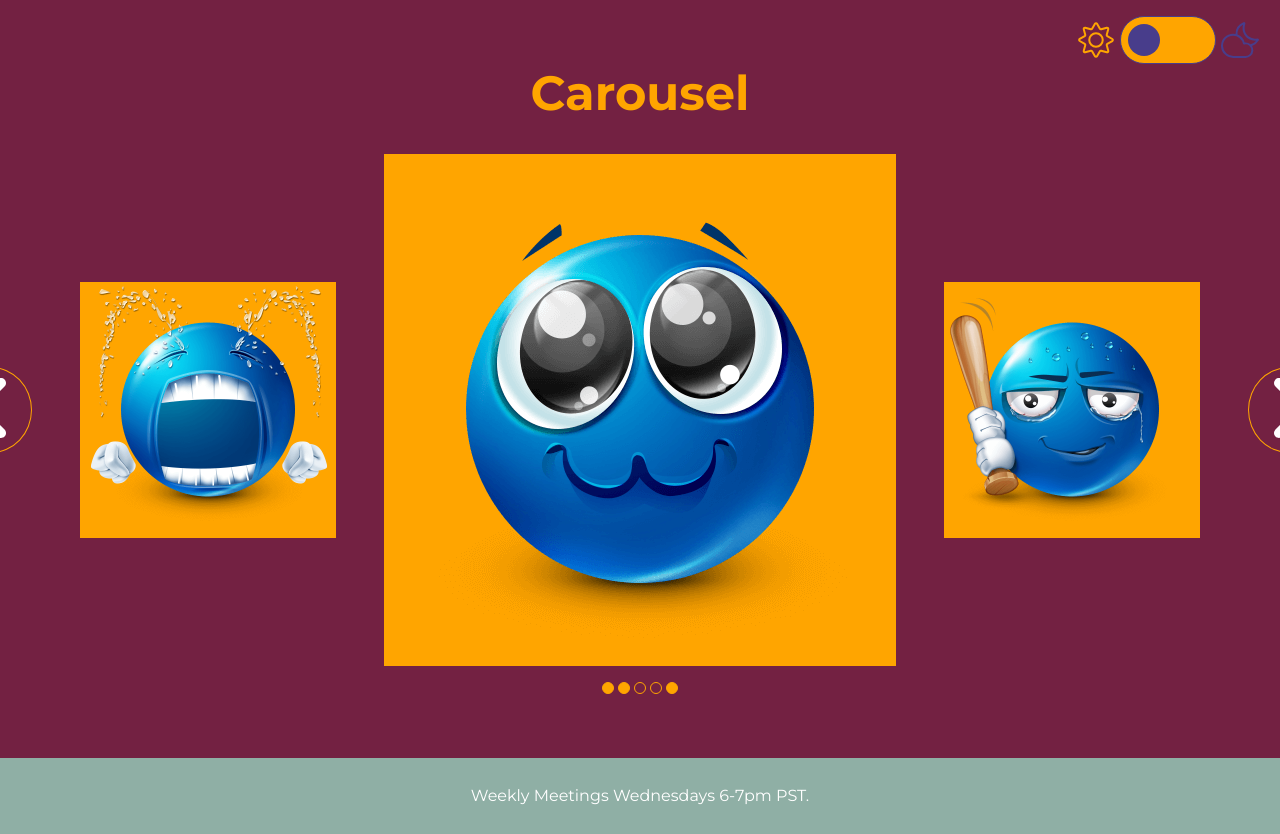
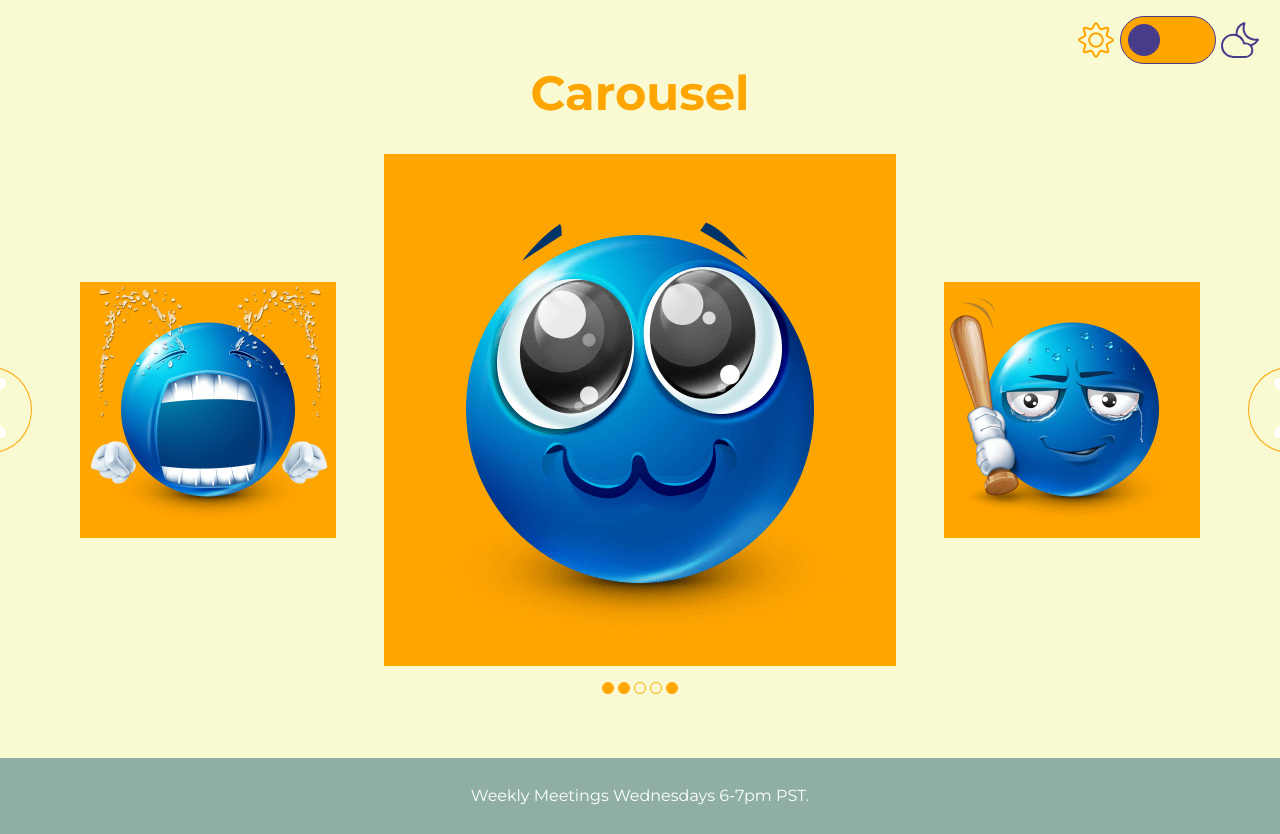
Before and after one commit to include-davis/Leads-Training-2025, a Next.js app: page /task2 in a window 1280 px wide. Shown: the top 834 px of the page. Built offline with nearby package versions, Linux system fonts and the light colour scheme.

Commit message:
added light/dark mode to background on task 2

```diff
--- a/app/(pages)/_components/Theme/ThemeToggle/ThemeToggle.jsx
+++ b/app/(pages)/_components/Theme/ThemeToggle/ThemeToggle.jsx
@@ -2,7 +2,7 @@
 import styles from "./ThemeToggle.module.scss";
 import { CiSun, CiCloudMoon } from "react-icons/ci";
 import { useContext } from "react";
-import { Theme } from "../ThemeProvider/ThemeProvider"
+import { Theme } from "../ThemeProvider/ThemeProvider";
 
 function Toggle () {
     const [isLight, updateTheme] = useContext(Theme);
--- a/app/(pages)/task2/page.jsx
+++ b/app/(pages)/task2/page.jsx
@@ -1,7 +1,9 @@
+"use client";
 import styles from './task2.module.scss';
 import Carousel from '../_components/Carousel/Carousel';
 import DarkModeToggle from '../_components/Theme/ThemeToggle/ThemeToggle'
-import ThemeProvider from '../_components/Theme/ThemeProvider/ThemeProvider';
+import ThemeProvider, { Theme } from '../_components/Theme/ThemeProvider/ThemeProvider';
+import { useContext } from 'react';
 
 const images = [
   "/cute.png",
@@ -11,13 +13,21 @@ const images = [
   "/tears.png"
 ]
 
+function TaskContents() {
+  const [isLight, updateTheme] = useContext(Theme);
+
+  return (
+    <div className={`${styles.mainContainer} ${!isLight ? styles.dark : ""}`}>
+      <DarkModeToggle />
+      <Carousel images={images} />
+    </div>
+  )
+}
+
 export default function Task() {
   return (
     <ThemeProvider>
-      <div className={styles.mainContainer}>
-        <DarkModeToggle/>
-        <Carousel images={images}/>
-      </div>
+      <TaskContents />
     </ThemeProvider>
   );
 }
--- a/app/(pages)/task2/task2.module.scss
+++ b/app/(pages)/task2/task2.module.scss
@@ -1,6 +1,10 @@
 .mainContainer {
-    background: #732142;
+    background: lightgoldenrodyellow;
     color: white;
     text-align: center;
     padding-bottom: 5%;
 }
+
+.mainContainer.dark {
+    background-color: darkblue;
+}
```
